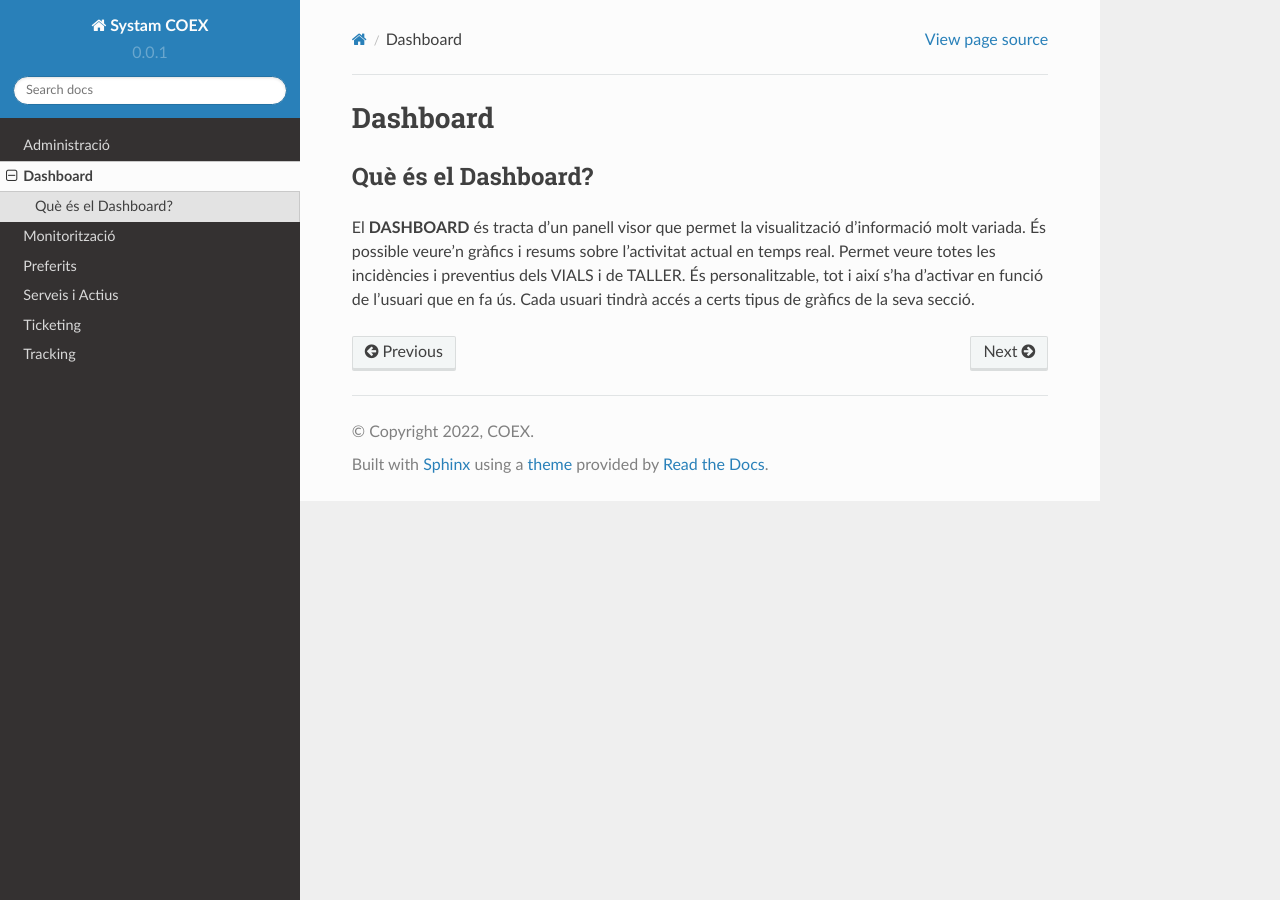
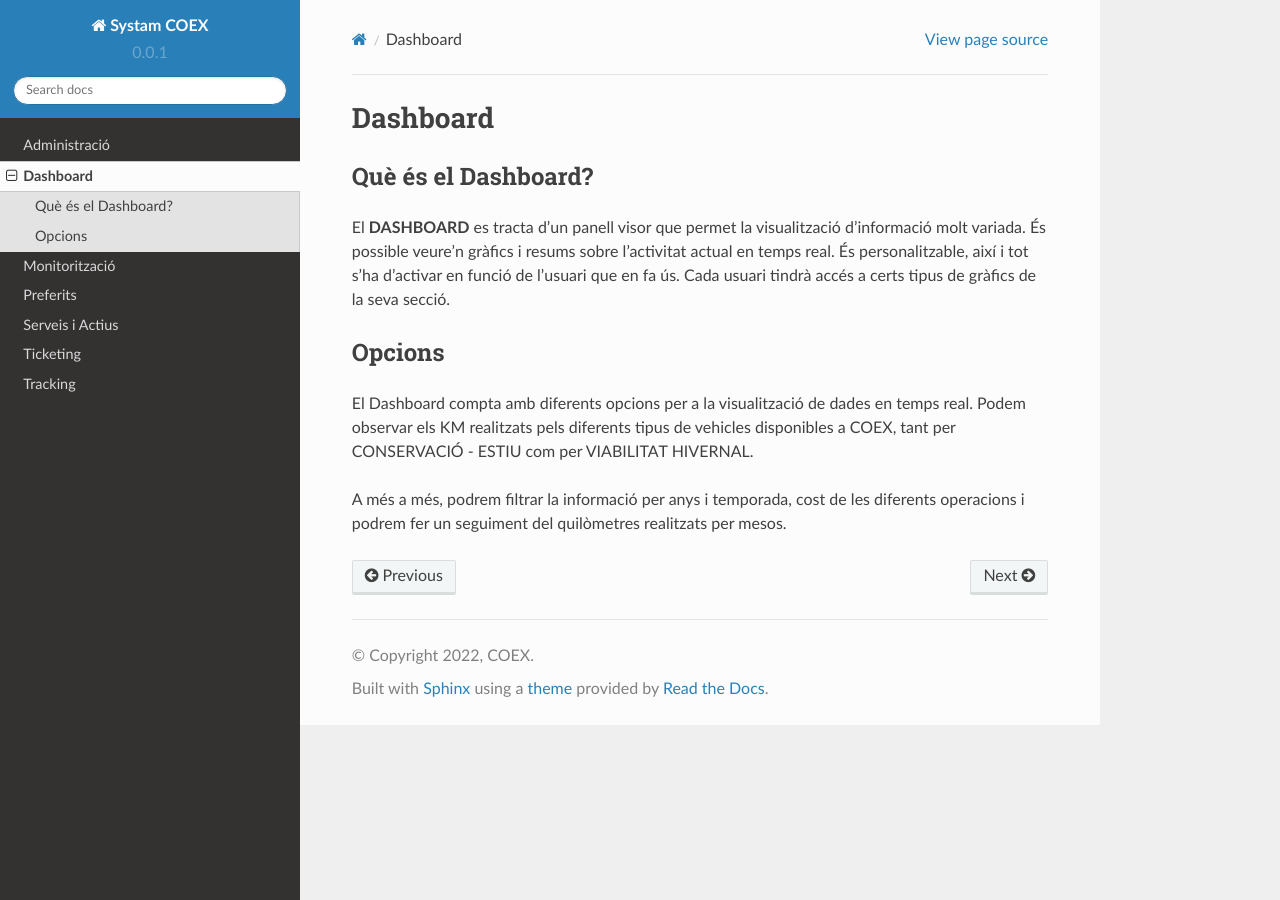
Before and after one commit to Joanmacat/systam-coex, a Sphinx documentation site: the page built from docs/source/Dashboard.rst, in a window 1280 px wide. Built offline with Sphinx 7.4.7 and the Read the Docs theme 2.0.0, drawn with Linux system fonts in a browser that asks for light colours.

Commit message:
Update Dashboard, adding options.

```diff
--- a/docs/source/Dashboard.rst
+++ b/docs/source/Dashboard.rst
@@ -6,4 +6,11 @@ Dashboard
 Què és el Dashboard?
 ------------
 
-El **DASHBOARD** és tracta d'un panell visor que permet la visualització d'informació molt variada. És possible veure'n gràfics i resums sobre l'activitat actual en temps real. Permet veure totes les incidències i preventius dels VIALS i de TALLER. És personalitzable, tot i així s'ha d'activar en funció de l'usuari que en fa ús. Cada usuari tindrà accés a certs tipus de gràfics de la seva secció.
+El **DASHBOARD** es tracta d'un panell visor que permet la visualització d'informació molt variada. És possible veure'n gràfics i resums sobre l'activitat actual en temps real. És personalitzable, així i tot s'ha d'activar en funció de l'usuari que en fa ús. Cada usuari tindrà accés a certs tipus de gràfics de la seva secció.
+
+
+Opcions
+------------
+El Dashboard compta amb diferents opcions per a la visualització de dades en temps real. Podem observar els KM realitzats pels diferents tipus de vehicles disponibles a COEX, tant per CONSERVACIÓ - ESTIU com per VIABILITAT HIVERNAL.
+
+A més a més, podrem filtrar la informació per anys i temporada, cost de les diferents operacions i podrem fer un seguiment del quilòmetres realitzats per mesos.
```
